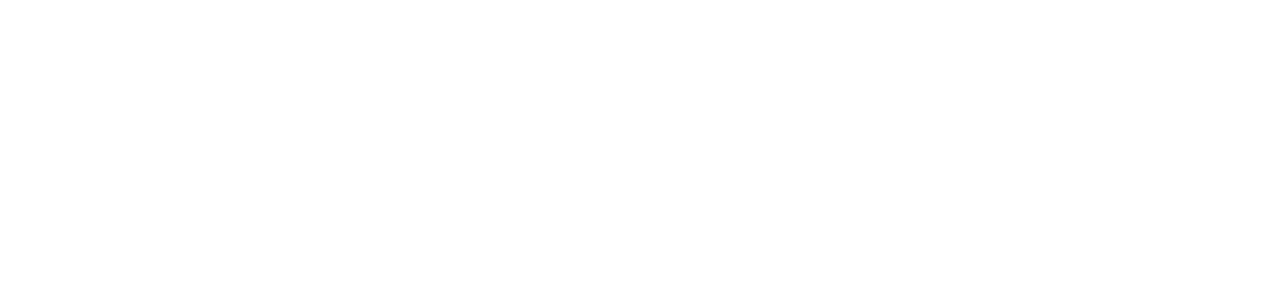
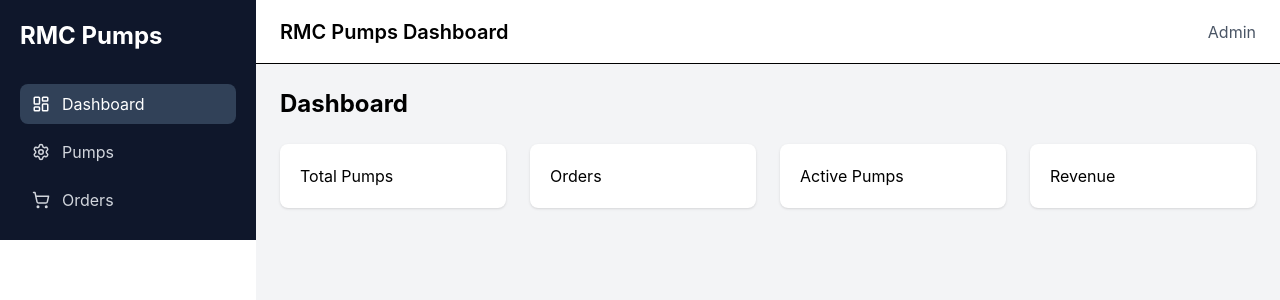
Before and after one commit to nayansuthar-1/rmc-pumps, a React (Vite) app in the folder client/: page / in a window 1280 px wide. Shown: the top 300 px of the page. Built offline with nearby package versions, Linux system fonts and the light colour scheme.

Commit message:
Add responsive dashboard layout with sidebar, navbar, and navigation

```diff
--- a/client/src/App.jsx
+++ b/client/src/App.jsx
@@ -1,19 +1,22 @@
-import React from 'react'
-import { BrowserRouter, Route, Routes } from 'react-router-dom'
-import Dashboard from './pages/Dashboard'
-import Pumps from './pages/Pumps'
-import Orders from './pages/Orders'
+import React, { Children } from "react";
+import { BrowserRouter, Route, Routes } from "react-router-dom";
+import Dashboard from "./pages/Dashboard";
+import Pumps from "./pages/Pumps";
+import Orders from "./pages/Orders";
+import MainLayout from "./layout/MainLayout";
 
 const App = () => {
   return (
     <BrowserRouter>
-      <Routes >
-        <Route path='/' element={<Dashboard />} />
-        <Route path='/pumps' element={<Pumps />} />
-        <Route path='/orders' element={<Orders />} />
+      <Routes>
+        <Route element={<MainLayout />}>
+          <Route path="/" element={<Dashboard />} />
+          <Route path="/pumps" element={<Pumps />} />
+          <Route path="/orders" element={<Orders />} />
+        </Route>
       </Routes>
     </BrowserRouter>
-  )
-}
+  );
+};
 
-export default App
+export default App;
--- a/client/src/components/Navbar.jsx
+++ b/client/src/components/Navbar.jsx
@@ -1,7 +1,7 @@
 import { Menu } from 'lucide-react'
 import React from 'react'
 
-function Navbar(toggleSidebar){
+function Navbar({toggleSidebar}){
   return (
     <div className='h-16 bg-white border-b flex items-center justify-between px-4 md:px-6'>
 
--- a/client/src/components/Sidebar.jsx
+++ b/client/src/components/Sidebar.jsx
@@ -1,20 +1,66 @@
 import React from "react";
-import { Link } from "react-router-dom";
+import { NavLink } from "react-router-dom";
+import { LayoutDashboard, Settings, ShoppingCart } from "lucide-react";
 
-function Sidebar({ isOpen }) {
+function Sidebar({ isOpen, closeSidebar }) {
+  const linkStyle =
+    "flex items-center gap-3 px-3 py-2 rounded-lg transition";
+
+  const activeStyle =
+    "bg-slate-700 text-white";
+
+  const inactiveStyle =
+    "text-gray-300 hover:bg-slate-800 hover:text-white";
+
   return (
     <div
-      className={`fixed md:static top-0 left-0 h-full w-64 bg-slate-900 text-white p-5
-      transform transition-transform duration-300
-      ${isOpen ? "translate-x-0" : "-translate-x-full"}
-      md:translate-x-0`}
+      className={`
+        fixed md:static top-0 left-0 h-full w-64 bg-slate-900 p-5
+        transform transition-transform duration-300
+        z-50
+        ${isOpen ? "translate-x-0" : "-translate-x-full"}
+        md:translate-x-0
+      `}
     >
-      <h2 className="text-2xl font-bold mb-8">RMC Pumps</h2>
+      <h2 className="text-2xl font-bold text-white mb-8">
+        RMC Pumps
+      </h2>
 
-      <nav className="flex flex-col gap-4">
-        <Link className="hover:text-blue-400" to="/">Dashboard</Link>
-        <Link className="hover:text-blue-400" to="/pumps">Pumps</Link>
-        <Link className="hover:text-blue-400" to="/orders">Orders</Link>
+      <nav className="flex flex-col gap-2">
+
+        <NavLink
+          to="/"
+          onClick={closeSidebar}
+          className={({ isActive }) =>
+            `${linkStyle} ${isActive ? activeStyle : inactiveStyle}`
+          }
+        >
+          <LayoutDashboard size={18} />
+          Dashboard
+        </NavLink>
+
+        <NavLink
+          to="/pumps"
+          onClick={closeSidebar}
+          className={({ isActive }) =>
+            `${linkStyle} ${isActive ? activeStyle : inactiveStyle}`
+          }
+        >
+          <Settings size={18} />
+          Pumps
+        </NavLink>
+
+        <NavLink
+          to="/orders"
+          onClick={closeSidebar}
+          className={({ isActive }) =>
+            `${linkStyle} ${isActive ? activeStyle : inactiveStyle}`
+          }
+        >
+          <ShoppingCart size={18} />
+          Orders
+        </NavLink>
+
       </nav>
     </div>
   );
--- /dev/null
+++ b/client/src/layout/MainLayout.jsx
@@ -0,0 +1,41 @@
+import { Outlet } from "react-router-dom";
+import Navbar from "../components/Navbar";
+import Sidebar from "../components/Sidebar";
+import React, { useState } from "react";
+
+function MainLayout() {
+  const [isOpen, setIsOpen] = useState(false);
+
+  const toggleSidebar = () => {
+    setIsOpen(!isOpen);
+  };
+
+  const closeSidebar = () => {
+    setIsOpen(false);
+  };
+  return (
+    <div className="flex">
+      <Sidebar isOpen={isOpen} closeSidebar={closeSidebar} />
+
+      {
+        /* Overlay (mobile only) */
+        isOpen && (
+          <div
+            className="fixed inset-0 bg-black/40 md:hidden z-40"
+            onClick={closeSidebar}
+          ></div>
+        )
+      }
+
+      <div className="flex-1 bg-gray-100 min-h-screen">
+        <Navbar toggleSidebar={toggleSidebar} />
+
+        <main className="p-4 md:p-6">
+          <Outlet />
+        </main>
+      </div>
+    </div>
+  );
+}
+
+export default MainLayout;
--- a/client/src/pages/Dashboard.jsx
+++ b/client/src/pages/Dashboard.jsx
@@ -1,11 +1,31 @@
-import React from 'react'
+import React from "react";
 
-const Dashboard = () => {
+function Dashboard() {
   return (
-    <>
-    <div className=''></div>
-    </>
-  )
+    <div>
+      <h2 className="text-2xl font-bold mb-6">Dashboard</h2>
+
+      <div className="grid grid-cols-1 md:grid-cols-2 lg:grid-cols-4 gap-6">
+
+        <div className="bg-white p-5 rounded-lg shadow">
+          Total Pumps
+        </div>
+
+        <div className="bg-white p-5 rounded-lg shadow">
+          Orders
+        </div>
+
+        <div className="bg-white p-5 rounded-lg shadow">
+          Active Pumps
+        </div>
+
+        <div className="bg-white p-5 rounded-lg shadow">
+          Revenue
+        </div>
+
+      </div>
+    </div>
+  );
 }
 
-export default Dashboard
+export default Dashboard;
```
